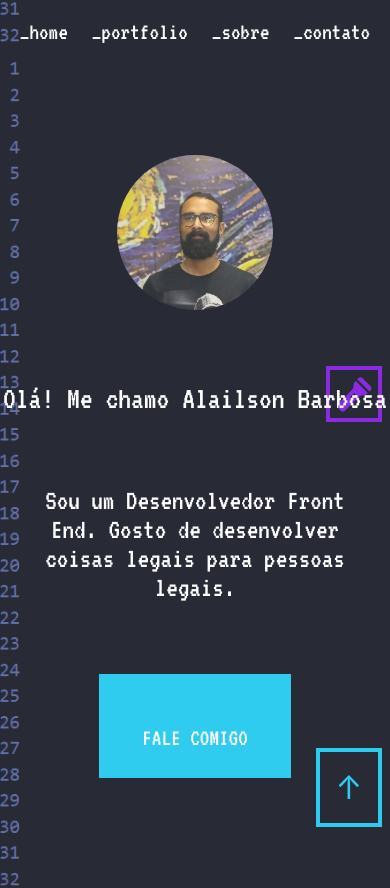
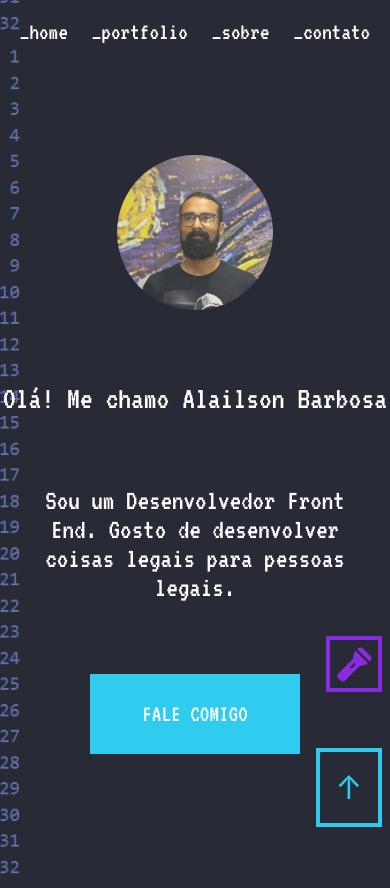
Before and after one commit to AlailsonDev/portfolio-react, a React (Create React App) app: page / in a window 390 px wide. Shown: the top 888 px of the page. Built offline with nearby package versions, Linux system fonts and the light colour scheme.

Commit message:
alteracoes no light mode responsivo e btn principal

```diff
--- a/src/App.css
+++ b/src/App.css
@@ -427,6 +427,13 @@ label {
     font-size: 2em;
     color: white;
   }
+
+  .light-mode {
+
+    bottom: 18%;
+
+  }
+
   .greetings-img {
     width: 1em;
   }
@@ -468,6 +475,10 @@ label {
     background-position: 2%;
   }
 
+  .light-mode {
+
+  }
+
   .main {
     margin-top: 5%;
     display: flex;
@@ -494,9 +505,8 @@ label {
   }
 
   .main-btn {
-    width: 8em;
-    height: 3em;
-    padding: 2em 0;
+
+    padding: 1em 2em;
   }
 
   .contact-input {
```
